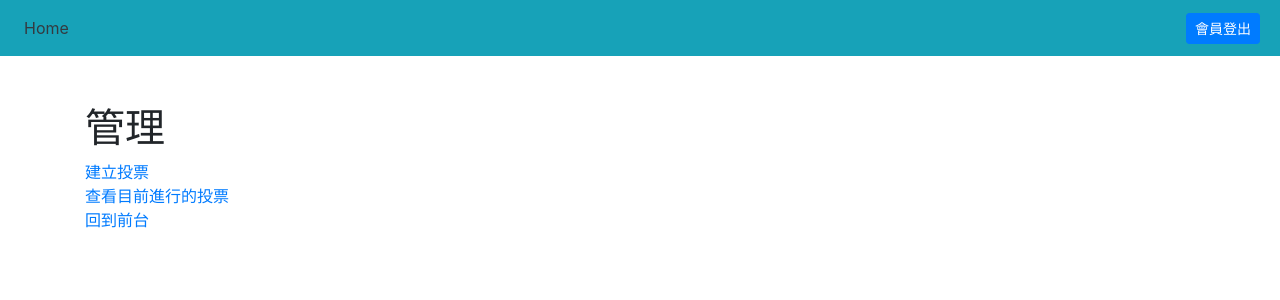
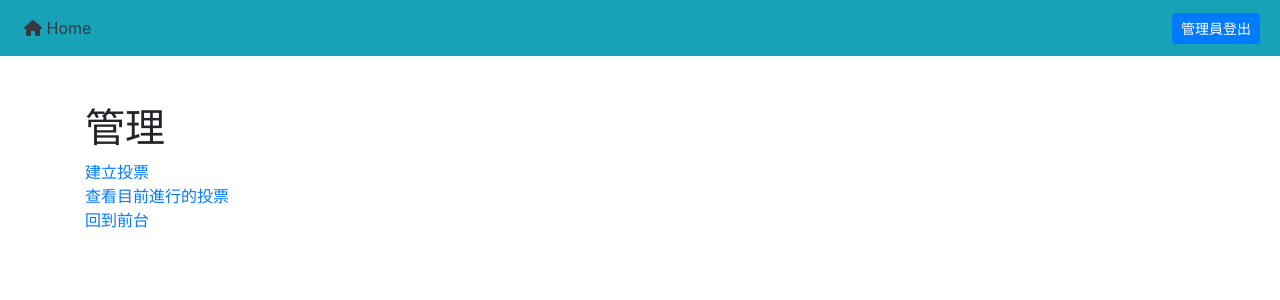
Before and after one commit to phpgogogo/my_vote, a PHP site: page /backend/index.php in a window 1280 px wide. Shown: the top 300 px of the page. Run offline with PHP 8.4, Linux system fonts and the light colour scheme; the visitor is signed in with stand-in values (Sample User, id 1).

Commit message:
新增回首頁的logo

```diff
--- a/backend/index.php
+++ b/backend/index.php
@@ -36,7 +36,7 @@ if(!isset($_SESSION["admin"])){
 <nav class="navbar navbar-expand-sm bg-info">
   <ul class="navbar-nav mr-auto">
     <li class="nav-item">
-      <a class="nav-link text-dark" href="?do=vote_manage.php">Home</a>
+      <a class="nav-link text-dark" href="?do=vote_manage.php"><i class="fas fa-home"></i> Home</a>
     </li>
     <!-- <li class="nav-item">
       <a class="nav-link text-dark" href="#">Link 1</a>
@@ -49,7 +49,7 @@ if(!isset($_SESSION["admin"])){
   if(isset($_SESSION["admin"])){
 ?>
 <div>
-  <a class="btn btn-sm btn-primary mx-1" href="logout.php">會員登出</a>
+  <a class="btn btn-sm btn-primary mx-1" href="logout.php">管理員登出</a>
 </div>
 <?php
   }else{
--- a/index.php
+++ b/index.php
@@ -48,7 +48,7 @@ ob_start();
     <nav class="navbar navbar-expand-sm bg-info">
         <ul class="navbar-nav mr-auto">
             <li class="nav-item">
-                <a class="nav-link text-dark" href="index.php">Home</a>
+                <a class="nav-link text-dark" href="index.php"><i class="fas fa-home"></i> Home</a>
             </li>
             <!-- <li class="nav-item">
       <a class="nav-link text-dark" href="#">Link 1</a>
```
